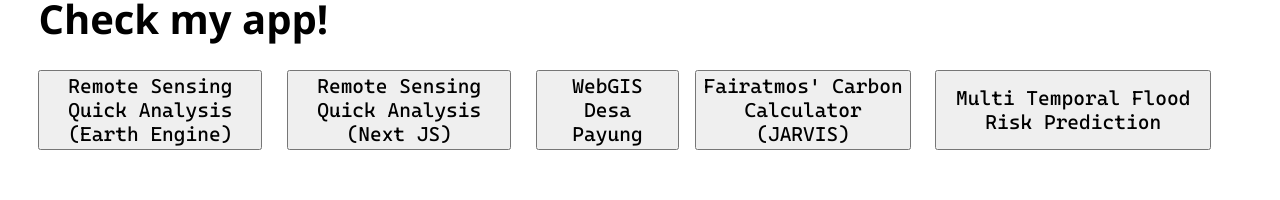
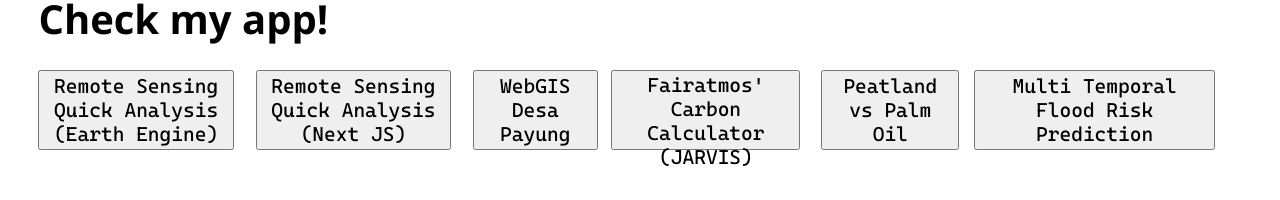
Before and after one commit to ramiqcom/ramiqcom-info, a Next.js app: page / in a window 1280 px wide. Shown: the part 483-683 px from the top of the page. Built offline with nearby package versions, Linux system fonts and the light colour scheme.

Commit message:
update link aand app list

```diff
--- a/src/app/page.jsx
+++ b/src/app/page.jsx
@@ -12,7 +12,7 @@
   return (
     <div style={{ width: '100%', position: 'relative', height: '98vh' }}>
       <link rel="preconnect" href="https://fonts.googleapis.com" />
-      <link rel="preconnect" href="https://fonts.gstatic.com" crossOrigin={true} />
+      <link rel="preconnect" href="https://fonts.gstatic.com" crossOrigin='true' />
 
       <Header />
       <Hero />
@@ -21,33 +21,6 @@
 
     </div>
   )
-}
-
-// Checkbox class
-function Checkbox(props) {
-  return (
-    <label>
-      <input type='checkbox' checked={props.checked} onChange={props.onChange} style={props.style} id={props.id} className='checkbox' />
-      {props.label}
-    </label>
-  );
-}
-
-// Dropdown class
-function Select(props) {
-  const [list, setItems] = useState(props.items)
-
-  return (
-
-    <select className='select' id={props.id} style={props.style} onChange={props.onChange} defaultValue={props.selected}>
-
-      <option value="" disabled >{props.placeholder}</option>
-      {
-        list.map((object, i) => <option value={object} key={i}> {object} </option>)
-      }
-    </select>
-
-  );
 }
 
 // Link
@@ -151,7 +124,7 @@
           <button className='button'>Remote Sensing Quick Analysis <br /> (Earth Engine)</button>
         </OpenLink>
 
-        <OpenLink href='https://rsqa.vercel.app/'>
+        <OpenLink href='https://rsqa.ramiqcom.live/'>
           <button className='button'>Remote Sensing Quick Analysis <br /> (Next JS)</button>
         </OpenLink>
 
@@ -161,6 +134,10 @@
 
         <OpenLink href='https://next-carbon.vercel.app/'>
           <button className='button'>Fairatmos&apos; Carbon Calculator <br /> (JARVIS)</button>
+        </OpenLink>
+
+        <OpenLink href='https://peatpalm.vercel.app/'>
+          <button className='button'>Peatland vs Palm Oil</button>
         </OpenLink>
 
         <OpenLink href='https://flood.ramiqcom.xyz/'>
```
